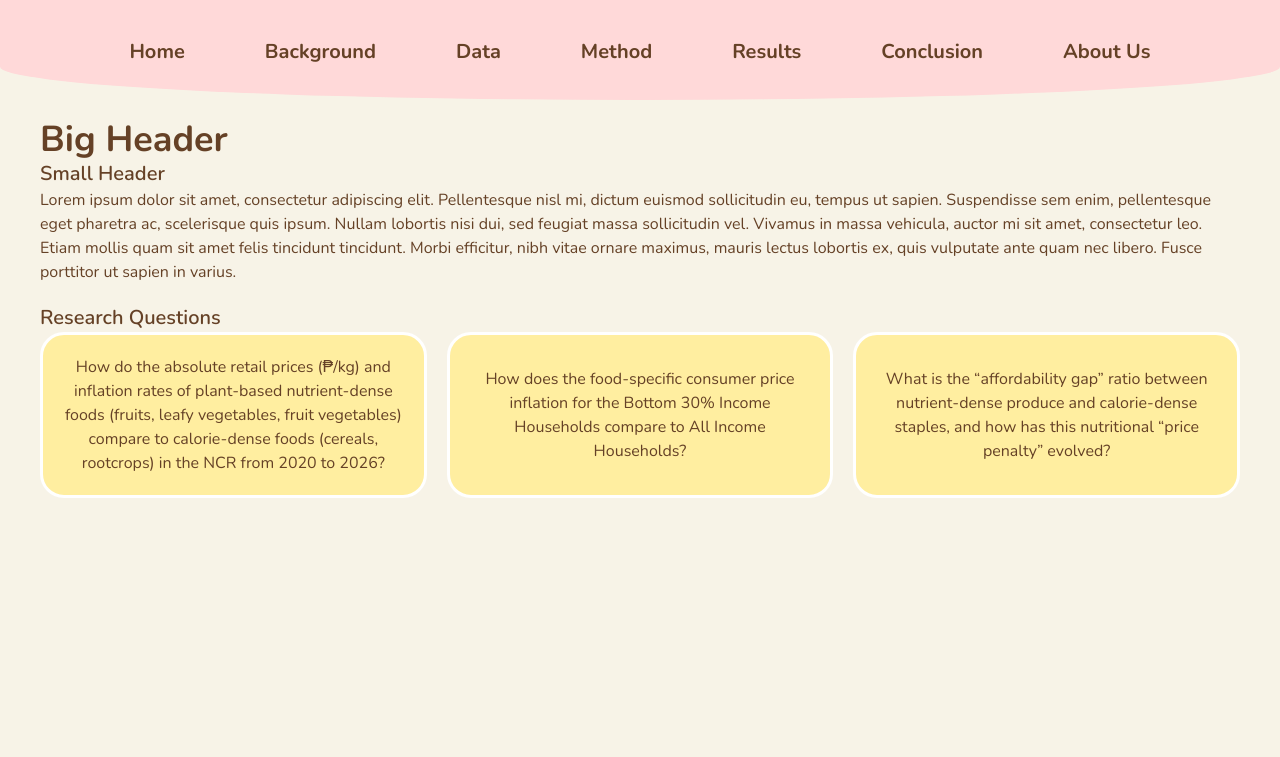
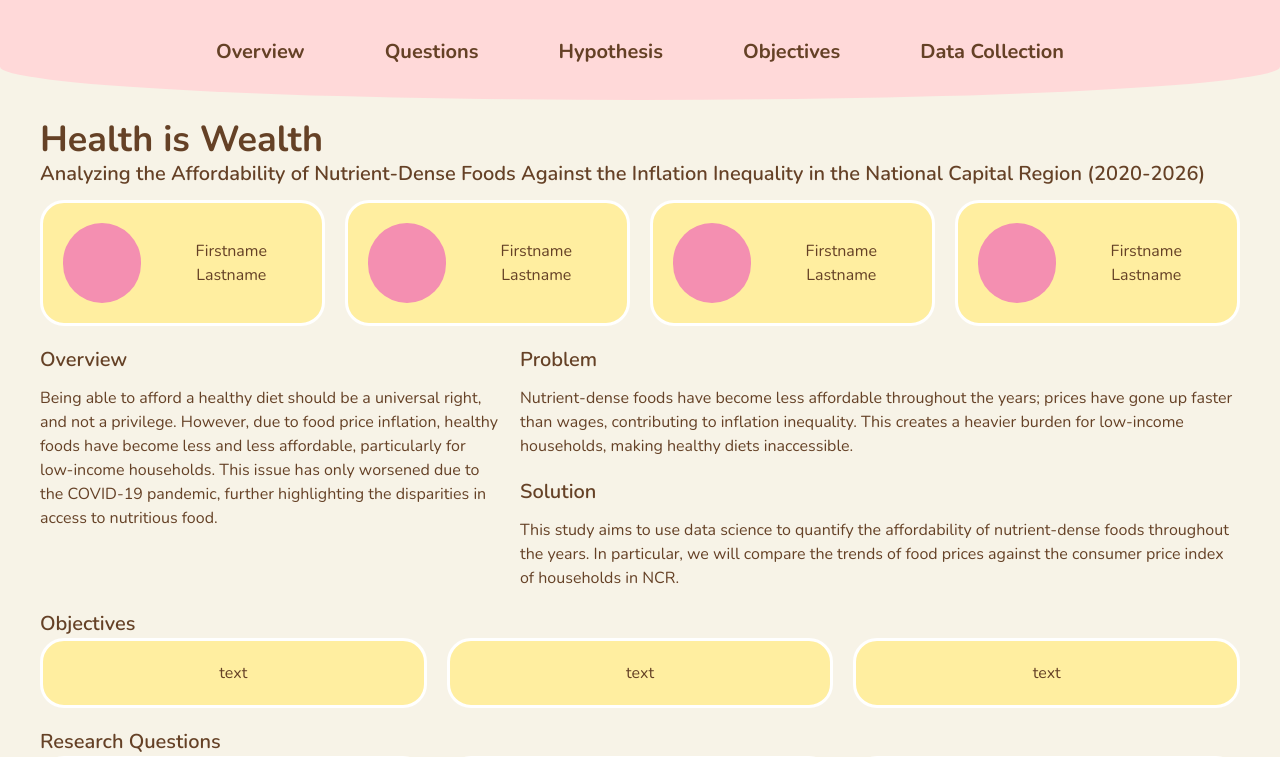
Before and after one commit to ptrn23/cs132-group7, a SvelteKit app: page / in a window 1280 px wide. Shown: the top 757 px of the page. Built offline with nearby package versions, Linux system fonts and the light colour scheme.

Commit message:
feat: added rough layout for oct2 presentation

```diff
--- a/src/lib/components/Header.svelte
+++ b/src/lib/components/Header.svelte
@@ -1,13 +1,21 @@
 <script>
+    // const headers = [
+    //     { label: 'Home', url: '/' },
+    //     { label: 'Overview', url: '#overview' },
+    //     { label: 'Data', url: '#data' },
+    //     { label: 'Method', url: '#method' },
+    //     { label: 'Results', url: '#results' },
+    //     { label: 'Conclusion', url: '#conclusion' },
+    //     { label: 'About Us', url: '#about' },
+    // ]
+
     const headers = [
-        { label: 'Home', url: '/' },
-        { label: 'Background', url: '/background' },
-        { label: 'Data', url: '/data' },
-        { label: 'Method', url: '/method' },
-        { label: 'Results', url: '/results' },
-        { label: 'Conclusion', url: '/conclusion' },
-        { label: 'About Us', url: '/about' },
-    ]
+        { label: 'Overview', url: '#overview'},
+        { label: 'Questions', url: '#questions'},
+        { label: 'Hypothesis', url: '#hypothesis'},
+        { label: 'Objectives', url: '#objectives'},
+        { label: 'Data Collection', url: '#data'},
+    ];
 </script>
 
 <div class="bg-ac-light-pink rounded-bl-[300%_200%] rounded-br-[300%_200%] shadow-[rgba(0,0,0,0.8)_0px_0px_16px_0px] flex flex-col h-25 justify-around left-0 pb-[60px] pl-[60px] pr-[60px] pt-[30px] sticky right-3 top-0 w-full z-50">
--- /dev/null
+++ b/src/lib/components/MemberCard.svelte
@@ -0,0 +1,10 @@
+<script>
+    let {
+        name = "Firstname Lastname",
+    } = $props();
+</script>
+
+<div class="flex p-5 bg-ac-light-yellow w-1/4 rounded-3xl border-3 border-ac-white text-center justify-center place-content-center">
+    <div class="bg-ac-pink rounded-full w-20 h-20"> </div>
+    <p class="pl-5 text-center justify-center place-content-center"> {name} </p>
+</div>
--- a/src/routes/+page.svelte
+++ b/src/routes/+page.svelte
@@ -1,11 +1,42 @@
 <script>
     import Card from "$lib/components/Card.svelte";
+    import MemberCard from "$lib/components/MemberCard.svelte";
 </script>
 
 <div class="px-10 py-5 text-ac-dark-brown">
-    <p class="text-4xl font-bold"> Big Header </p>
-    <p class="text-xl font-semibold"> Small Header </p>
-    <p class="pb-5"> Lorem ipsum dolor sit amet, consectetur adipiscing elit. Pellentesque nisl mi, dictum euismod sollicitudin eu, tempus ut sapien. Suspendisse sem enim, pellentesque eget pharetra ac, scelerisque quis ipsum. Nullam lobortis nisi dui, sed feugiat massa sollicitudin vel. Vivamus in massa vehicula, auctor mi sit amet, consectetur leo. Etiam mollis quam sit amet felis tincidunt tincidunt. Morbi efficitur, nibh vitae ornare maximus, mauris lectus lobortis ex, quis vulputate ante quam nec libero. Fusce porttitor ut sapien in varius. </p>
+    <section id="overview" class="pb-5">
+        <p class="text-4xl font-bold"> Health is Wealth </p>
+        <p class="text-xl font-semibold pb-3"> Analyzing the Affordability of Nutrient-Dense Foods Against the Inflation Inequality in the National Capital Region (2020-2026) </p>
+
+        <div class="flex gap-x-5">
+            <MemberCard />
+            <MemberCard />
+            <MemberCard />
+            <MemberCard />
+        </div>
+    </section>
+
+    <section id="" class="pb-5 flex">
+        <div class="w-2/5 pr-5">
+            <p class="text-xl font-semibold pb-3"> Overview </p>
+            <p> Being able to afford a healthy diet should be a universal right, and not a privilege. However, due to food price inflation, healthy foods have become less and less affordable, particularly for low-income households. This issue has only worsened due to the COVID-19 pandemic, further highlighting the disparities in access to nutritious food. </p>
+        </div>
+
+        <div class="w-3/5">
+            <p class="text-xl font-semibold pb-3"> Problem </p>
+            <p class="pb-5"> Nutrient-dense foods have become less affordable throughout the years; prices have gone up faster than wages, contributing to inflation inequality. This creates a heavier burden for low-income households, making healthy diets inaccessible. </p>
+
+            <p class="text-xl font-semibold pb-3"> Solution </p>
+            <p> This study aims to use data science to quantify the affordability of nutrient-dense foods throughout the years. In particular, we will compare the trends of food prices against the consumer price index of households in NCR. </p>
+        </div>
+    </section>
+
+    <p class="text-xl font-semibold"> Objectives </p>
+    <div class="flex gap-5 pb-5">
+        <Card />
+        <Card />
+        <Card />
+    </div>
 
     <p class="text-xl font-semibold"> Research Questions </p>
     <div class="flex gap-5 pb-5">
@@ -13,4 +44,13 @@
         <Card text="How does the food-specific consumer price inflation for the Bottom 30% Income Households compare to All Income Households?"/>
         <Card text="What is the “affordability gap” ratio between nutrient-dense produce and calorie-dense staples, and how has this nutritional “price penalty” evolved?"/>
     </div>
+
+    <p class="text-xl font-semibold"> Research Hypothesis </p>
+    <div class="flex gap-5 pb-5">
+        <Card />
+        <Card />
+        <Card />
+    </div>
+
+    <p class="text-xl font-semibold"> Data Collection </p>
 </div>
--- a/src/routes/background/+page.svelte
+++ /dev/null
@@ -1 +0,0 @@
-background
```
